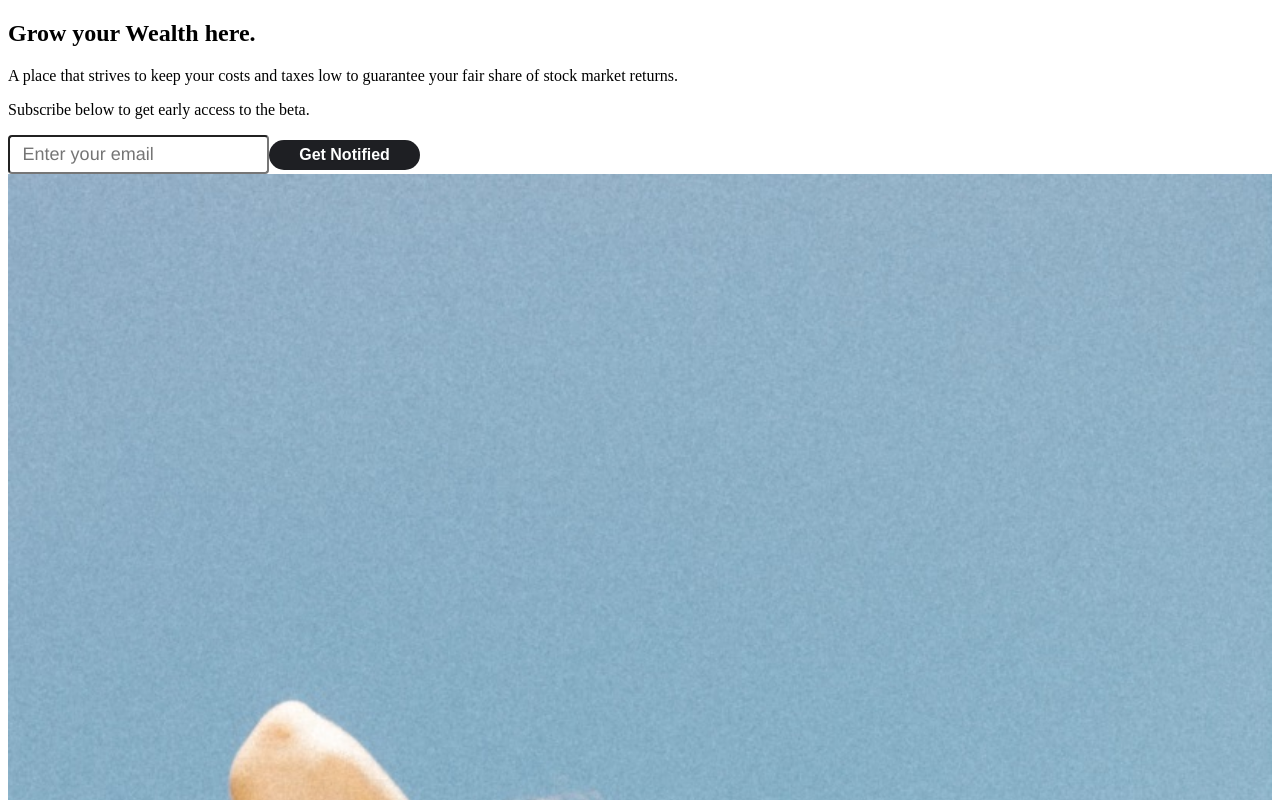
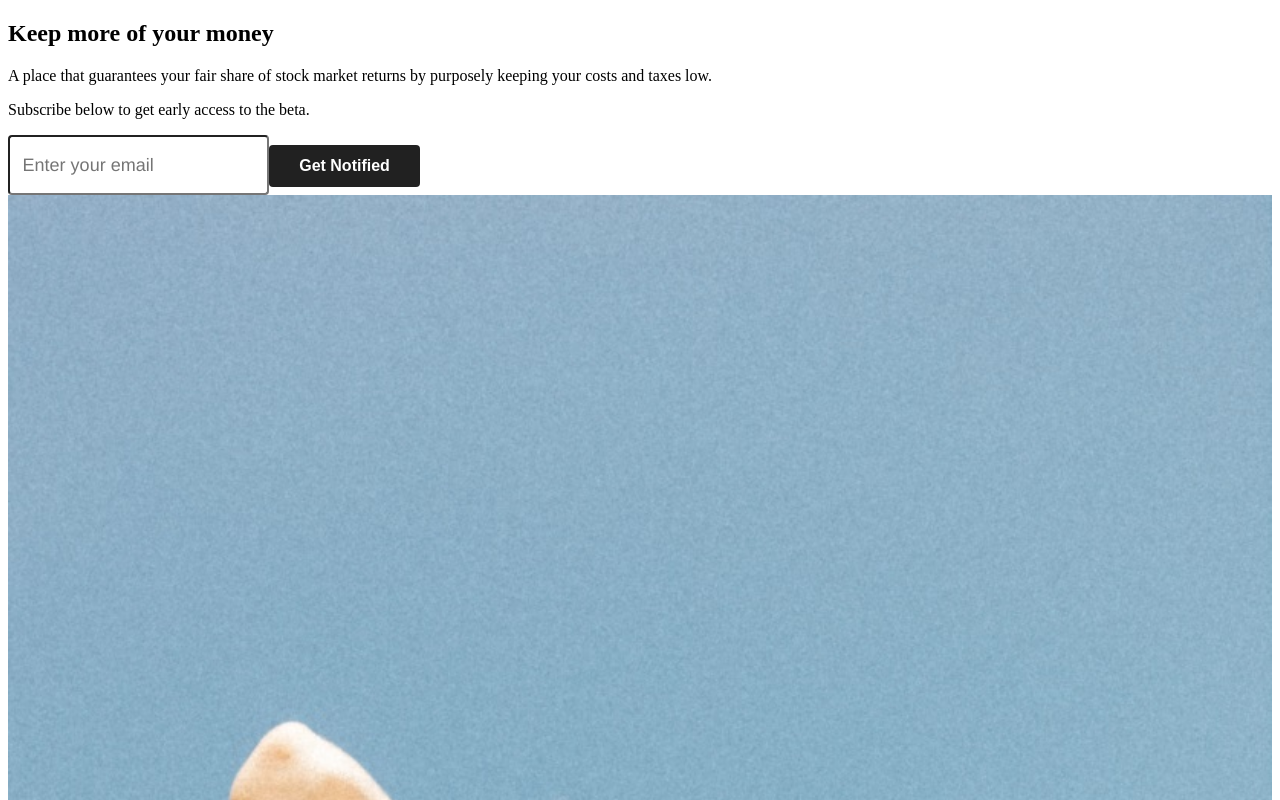
Before and after one commit to kilgarenone/aryora, a Gatsby site: page / in a window 1280 px wide. Shown: the top 800 px of the page. Built offline with nearby package versions, Linux system fonts and the light colour scheme; Gatsby itself is replaced by a stand-in of ours.

Commit message:
stylings

```diff
--- a/src/components/Button/index.js
+++ b/src/components/Button.js
@@ -4,8 +4,9 @@ const Button = styled('button')`
   font-family: 'Muli', sans-serif;
   font-size: 1rem;
   font-weight: 700;
-  background-color: #1e1f23;
+  background-color: #212121;
   color: #fff;
+  height: 42px;
   padding: 6px 30px;
   border-radius: 0.25rem;
   border: none;
--- a/src/components/Input/index.js
+++ b/src/components/Input.js
@@ -6,6 +6,7 @@ const Input = styled('input')`
   font-size: 18px;
   border-radius: 4px;
   margin: 0;
+  height: 42px;
   outline: none;
   box-shadow: none;
 `
--- a/src/layouts/index.css
+++ b/src/layouts/index.css
@@ -4,17 +4,22 @@
   box-sizing: inherit;
 }
 
+p {
+  font-size: 1rem;
+  line-height: 1.4;
+  margin-top: 0;
+  margin-bottom: 1rem;
+}
+
 html {
   font-family: 'Muli', Helvetica, Arial, sans-serif;
   box-sizing: border-box;
-  font-size: 18px;
+  font-size: 1.1em;
   color: #323648;
 }
 body {
   max-width: 100%;
   overflow-x: hidden;
-  display: flex;
-  flex-direction: column;
   line-height: 1.5;
   background-color: #fff;
   margin: 0;
@@ -58,8 +63,7 @@ h5 {
   line-height: 1.2;
   margin: 0;
 }
-p {
-}
+
 .hero-headline {
   font-size: 3.5rem;
   line-height: 1.2;
@@ -79,16 +83,19 @@ p {
   margin-left: auto;
   margin-right: auto;
   position: relative;
-  z-index: 2;
   padding-left: 20px;
   padding-right: 20px;
   max-width: 1300px;
 }
+
+.container-narrower {
+  max-width: 800px;
+}
 .flex-row {
   display: flex;
-  flex: 0 1 auto;
+  /* flex: 0 1 auto; */
   flex-wrap: wrap;
-  margin: -20px;
+  /* margin: -20px; */
 }
 .align-items-center {
   align-items: center;
@@ -113,28 +120,68 @@ p {
 }
 
 .prelaunch-form {
-  position: relative;
-  background-color: #f9f9fa;
-  border-radius: 25px;
-  border: 1px solid #f9f9fa;
+  border: 1px solid #212121;
   align-items: center;
-  margin: 20px 0 12px;
-  padding: 0 10px 0 25px;
-  max-width: 76%;
+  justify-content: space-between;
+  max-width: 420px;
 }
 .prelaunch-form__email-input {
   background-color: #f9f9fa;
   border: 0;
-  flex: 0 1 auto;
-  color: #aaa;
-  height: 50px;
+  flex: 1 1 auto;
+  color: #212121;
 }
 .prelaunch-form__submit-btn {
   color: #fff;
-  flex: 0 1 auto;
-  border-radius: 20px;
-  margin-left: 10px;
-  height: 40px;
-  background-color: rgb(36, 16, 168);
-  border-color: rgb(36, 16, 168);
+  flex: 1 1 auto;
+  border-radius: 0 !important;
 }
+
+.one-of-us-section {
+  background-color: #f1ece4;
+}
+.one-of-us-container {
+  padding: 7.6rem 0 5.1rem;
+}
+.spiva-fact {
+  font-size: 1.78rem;
+  font-weight: 100;
+}
+.mini-box {
+  max-width: 550px;
+}
+.mb-0 {
+  margin-bottom: 1rem;
+}
+.mb-1 {
+  margin-bottom: 1.5rem;
+}
+.mb-2 {
+  margin-bottom: 2.25rem;
+}
+.mb-3 {
+  margin-bottom: 3.37rem;
+}
+
+.pt-4 {
+  padding-top: 5.1rem;
+}
+.pt-5 {
+  padding-top: 7.6rem;
+}
+.f-w-600 {
+  font-weight: 600;
+}
+
+.f-size-1 {
+  font-size: 1.33rem;
+}
+.f-size-2 {
+  font-size: 1.78rem;
+}
+.f-size-3 {
+  font-size: 2.33rem;
+}
+.f-size-4 {
+  font-size: 3.1rem;
+}
--- a/src/pages/index.js
+++ b/src/pages/index.js
@@ -54,18 +54,18 @@ class IndexPage extends Component {
           <div className="container">
             <div className="flex-row">
               <div className="g-c6 g-c6--md">
-                <h1 className="hero-headline">Grow your Wealth here.</h1>
-                <p className="hero-subheadline">
-                  A place that strives to keep your costs and taxes low to
-                  guarantee your fair share of stock market returns.
+                <h1 className="hero-headline">Keep more of your money</h1>
+                <p className="mb-3 hero-subheadline">
+                  A place that guarantees your fair share of stock market
+                  returns by purposely keeping your costs and taxes low.
                 </p>
                 <div>
                   <p>Subscribe below to get early access to the beta.</p>
                   <form
                     onSubmit={this.handlePrelaunchEmailSubmit}
-                    className="flex-row prelaunch-form"
                     autoComplete="off"
                   >
+                    <div className="flex-row prelaunch-form">
                       <Input
                         type="email"
                         className="prelaunch-form__email-input"
@@ -76,14 +76,12 @@ class IndexPage extends Component {
                         onChange={this.handlePrelaunchEmailChange}
                       />
                       <Button
-                      style={{
-                        borderRadius: '30px',
-                      }}
                         className="prelaunch-form__submit-btn"
                         type="submit"
                       >
                         Get Notified
                       </Button>
+                    </div>
                   </form>
                   {this.state.prelaunchEmailSuccess && (
                     <p>Neato! We'll be in touch soon. 🎉</p>
@@ -130,12 +128,35 @@ class IndexPage extends Component {
             </div>
           </div>
         </section>
-        <section style={{ minHeight: '768px' }}>
-          <p>HELLO WORLD</p>
+        <section className="one-of-us-section">
+          <div className="container container-narrower one-of-us-container">
+            <div className="">
+              <h1 className="f-size-3">Not a stock picker wizard,</h1>
+              <h1 className="mb-0 f-size-3">
+                but need to achieve financial security?
+              </h1>
+              <h2 className="mb-3 f-size-2">Now you are one of us.</h2>
+            </div>
+            <div>
+              <h4 className="f-w-600">You are not missing out</h4>
+              <p className="spiva-fact">
+                90% of actively managed funds underperformed their benchmark
+                indexes from 2001 to 2016.
+              </p>
+            </div>
+          </div>
         </section>
       </Fragment>
     )
   }
+  // <section>
+  //   <p>You are losing your money to your high-cost Unit Trust fund</p>
+  //   <p>
+  //     Simply investing in low-cost Index Funds will put, up to 30%, more
+  //     money back to your pocket over the long term. [THEN PUT THE ANIMATED
+  //     CHART HERE]
+  //   </p>
+  // </section>
 }
 
 export default IndexPage
```
Also changed, not shown: src/components/Header.js (renamed from src/components/Header/index.js). Lines whose indentation alone changed are shown as unchanged.
